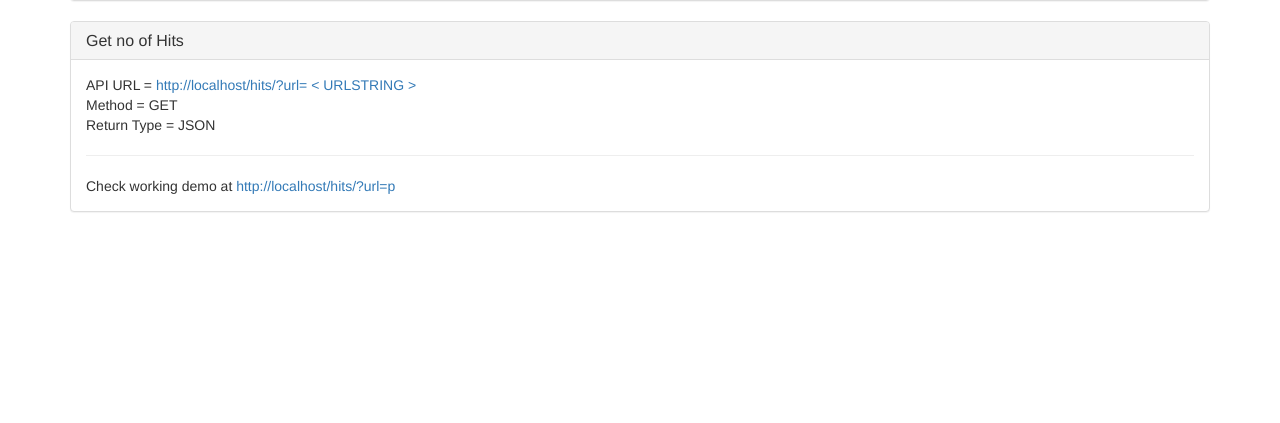
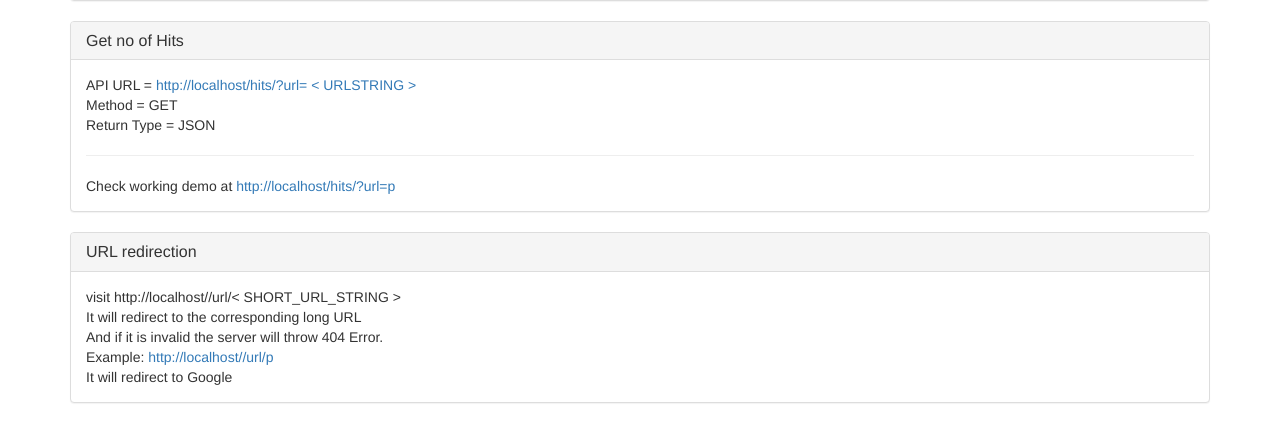
Before and after one commit to kaushal087/URLShortener, a Django app: page / in a window 1280 px wide. Shown: the part 472-895 px from the top of the page. Before the commit the page ends 684 px from the top, so only its background shows below. Run offline with Django 3.2, Linux system fonts and the light colour scheme; some libraries are stand-ins or nearby versions.

Commit message:
update doc

```diff
--- a/URLShortener/settings.py
+++ b/URLShortener/settings.py
@@ -122,7 +122,7 @@ ALLOWED_HOSTS = ['*']
 
 STATIC_URL = '/static/'
 
-SITE_URL = 'http://127.0.0.1:8000'
+SITE_URL = 'https://kaushal087-url-shortener.herokuapp.com'
 
 
 
--- a/shortner/templates/shortner/index.html
+++ b/shortner/templates/shortner/index.html
@@ -51,5 +51,24 @@
 </div>
 
 
+<div class="panel panel-default">
+  <div class="panel-heading">
+    <h3 class="panel-title">URL redirection</h3>
+  </div>
+  <div class="panel-body">
+
+  visit {{current_site}}/url/< SHORT_URL_STRING > <br/>
+  It will redirect to the corresponding long URL<br/>
+  And if it is invalid the server will throw 404 Error.<br/>
+
+  Example:   <a href="{{current_site}}/url/p">{{current_site}}/url/p</a><br/>
+  It will redirect to Google
+</div>
+  </div>
+</div>
+
+
+
+
 
 </body>
```
